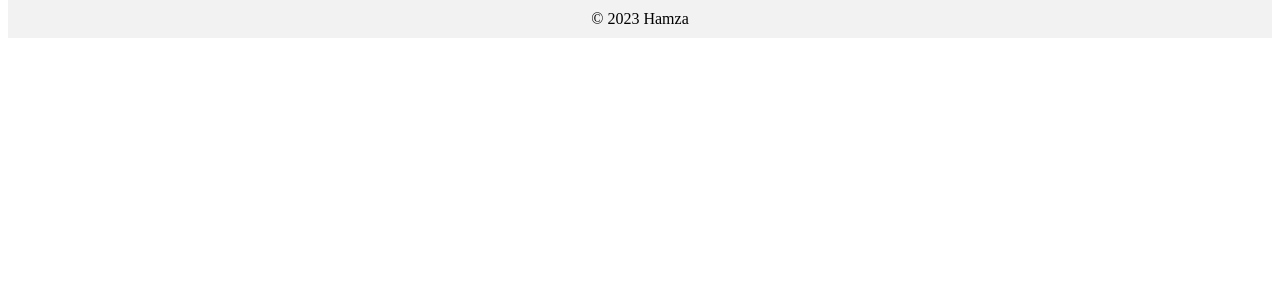
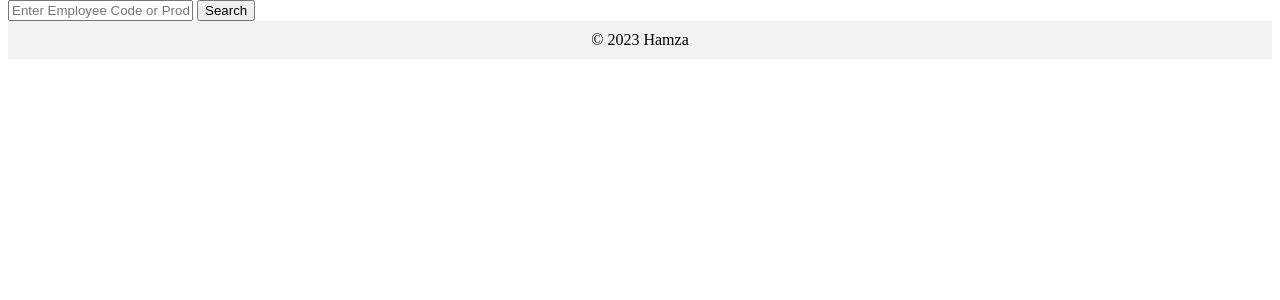
Before and after one commit to 852hamza/django_api_IMS, a Django app: page / in a window 1280 px wide. Shown: the part 55-355 px from the top of the page. Run offline with Django 4.2, Linux system fonts and the light colour scheme.

Commit message:
update live server

```diff
--- a/IMS_project/IMS_app/models.py
+++ b/IMS_project/IMS_app/models.py
@@ -16,6 +16,7 @@ class EmployeeDetail(models.Model):
     address = models.CharField(max_length=100)
     city = models.CharField(max_length=50)
     age = models.PositiveSmallIntegerField()
+
     department = models.ForeignKey(Department, on_delete=models.CASCADE, related_name='employees')
 
     def __str__(self):
@@ -30,7 +31,7 @@ class Product(models.Model):
     purchase_date = models.DateField()
 
     def __str__(self):
-        return f"{self.product_type} - {self.product_tag}"
+        return f"{self.product_type}"
 
     class Meta:
         app_label = 'IMS_app'
--- a/IMS_project/IMS_app/templates/base.html
+++ b/IMS_project/IMS_app/templates/base.html
@@ -51,7 +51,9 @@
         </ul>
       </nav>
     </header>
-    <main>{% block content %}{% endblock %}</main>
+    <main>{% block content %}{% include 'search.html' %}
+
+{% endblock %}</main>
     <footer>&copy; {% now "Y" %} Hamza</footer>
   </body>
 </html>
--- /dev/null
+++ b/IMS_project/IMS_app/templates/search.html
@@ -0,0 +1,35 @@
+{% block content %}
+<script src="https://code.jquery.com/jquery-3.6.0.min.js"></script>
+<script>
+  $(document).ready(function () {
+    $("#search-form").on("submit", function (event) {
+      event.preventDefault(); // Prevent form submission
+
+      var query = $("#search-input").val();
+      $.ajax({
+        url: '{% url "live_search" %}',
+        data: { query: query },
+        dataType: "html",
+        success: function (data) {
+          $("#search-results").html(data);
+          $("#search-input").val(""); // Clear the search input field
+        },
+      });
+    });
+  });
+</script>
+
+<form id="search-form" method="GET">
+  <input
+    id="search-input"
+    type="text"
+    name="query"
+    placeholder="Enter Employee Code or Product Tag"
+  />
+  <button id="search-button" type="submit">Search</button>
+</form>
+
+<div id="search-results"></div>
+
+<div id="search-results"></div>
+{% endblock %}
--- a/IMS_project/IMS_app/urls.py
+++ b/IMS_project/IMS_app/urls.py
@@ -29,4 +29,7 @@ urlpatterns = [
     path('employee-products/create/', views.employee_product_create, name='employee_product_create'),
     path('employee-products/<int:pk>/update/', views.employee_product_update, name='employee_product_update'),
     path('employee-products/<int:pk>/delete/', views.employee_product_delete, name='employee_product_delete'),
+
+    # search url
+    path('live-search/', views.live_search, name='live_search'),
 ]
--- a/IMS_project/IMS_app/views.py
+++ b/IMS_project/IMS_app/views.py
@@ -1,9 +1,24 @@
 from django.shortcuts import render, get_object_or_404, redirect
+from django.db.models import Q
 from IMS_app.models import Department, EmployeeDetail, Product, EmployeeProduct
 from .forms import DepartmentForm, EmployeeDetailForm, ProductForm, EmployeeProductForm
 
 def base(request):
     return render(request, 'base.html')
+
+# search bar
+def live_search(request):
+    query = request.GET.get('query', '')
+    employee_results = EmployeeDetail.objects.filter(Q(employee_code=query) | Q(name__icontains=query))
+    product_results = Product.objects.filter(Q(product_tag=query) | Q(product_type__icontains=query))
+
+    context = {
+        'query': query,
+        'employee_results': employee_results,
+        'product_results': product_results
+    }
+    return render(request, 'live_search_results.html', context)
+
 # Department Views
 def department_list(request):
     departments = Department.objects.all()
```
Also changed, not shown: IMS_project/IMS_app/templates/live_search_results.html (added, +13 -0 lines).
